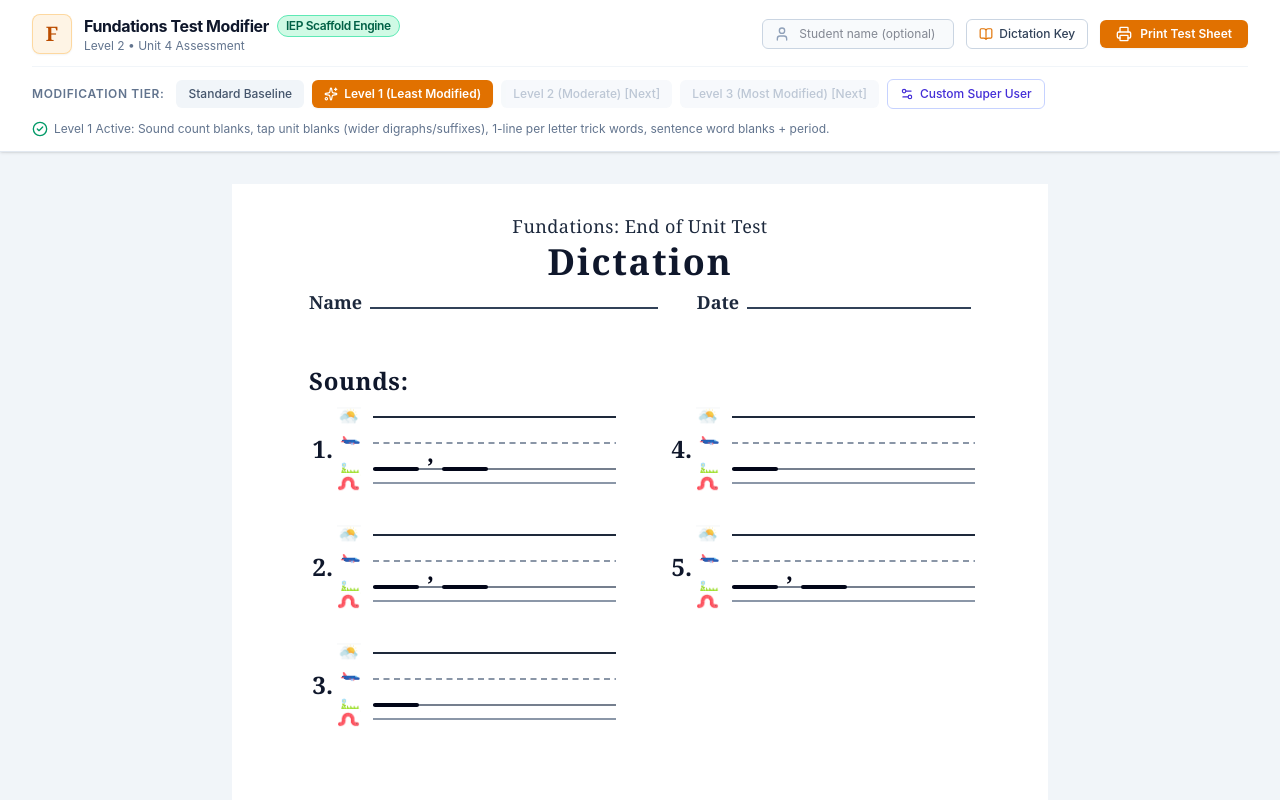
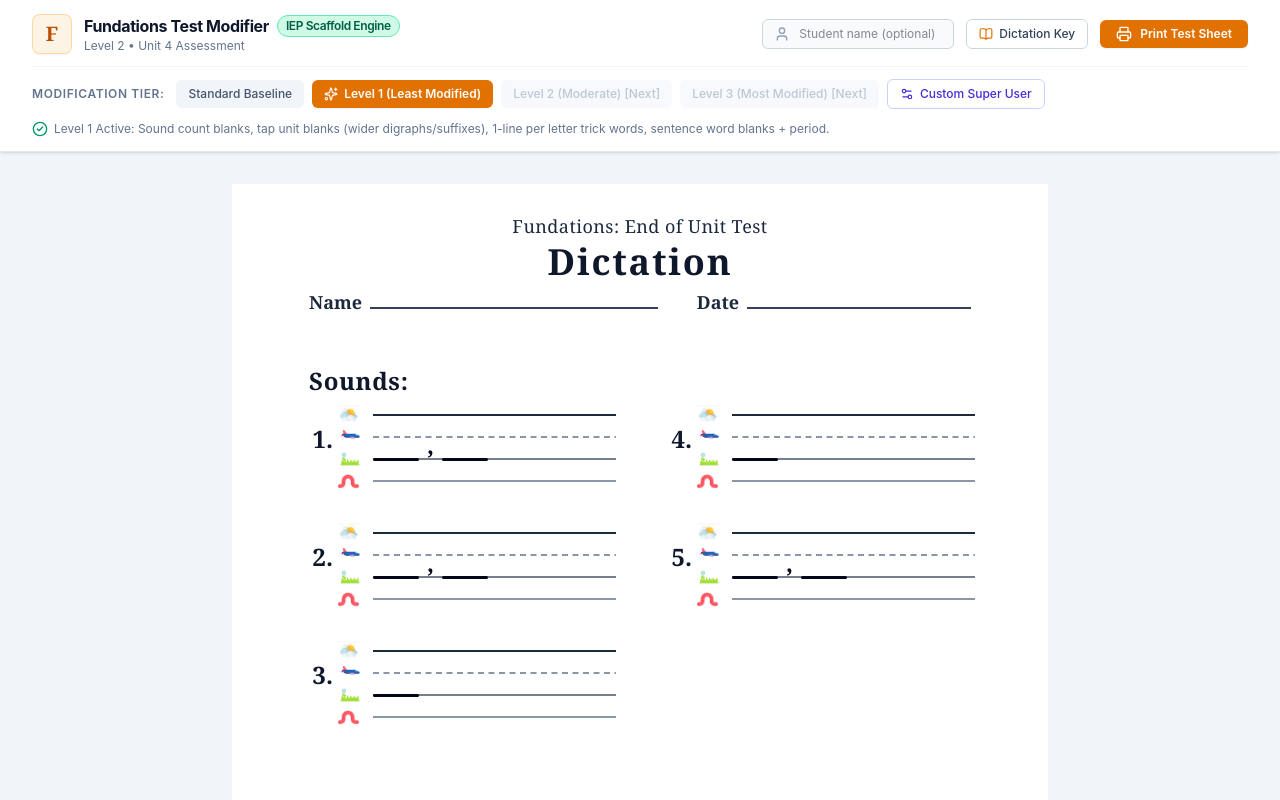
Before and after one commit to tshown-dot/fundations-test-modifier, a React (Vite) app: page / in a window 1280 px wide. Shown: the top 800 px of the page. Built offline with nearby package versions, Linux system fonts and the light colour scheme.

Commit message:
Evenly space the 4 Fundations lines with exact 22px intervals

```diff
--- a/src/components/FundationsGridRow.tsx
+++ b/src/components/FundationsGridRow.tsx
@@ -25,18 +25,19 @@
   className = '',
   showIcons = true,
 }) => {
-  // Line Proportions:
+  // Proportions:
   // Total height: 78px
-  // Skyline: y = 8px (slightly thicker solid)
-  // Plane line: y = 34px (dashed line, 26px below skyline)
-  // Grass line: y = 60px (regular solid baseline, 26px below plane line)
-  // Worm line: y = 74px (regular solid descender, 14px below grass line)
+  // 4 Lines EVENLY SPACED (exact 22px between each line):
+  // Line 1 (Skyline): y = 6px
+  // Line 2 (Plane line): y = 28px (6 + 22)
+  // Line 3 (Grass line): y = 50px (28 + 22)
+  // Line 4 (Worm line): y = 72px (50 + 22)
   const totalHeight = 78;
 
   return (
     <div className={`flex items-start w-full ${className}`}>
-      {/* 1. Item Number Column (Fixed 32px width for 100% consistent alignment across all rows) */}
-      <div className="w-8 shrink-0 flex items-start justify-end pr-1 pt-[28px]">
+      {/* 1. Item Number Column (Aligned with the Grass baseline at y = 50px) */}
+      <div className="w-8 shrink-0 flex items-start justify-end pr-1 pt-[18px]">
         {itemNumber !== undefined ? (
           <span className="font-serif text-2xl font-bold text-slate-900 leading-none">
             {itemNumber}.
@@ -47,30 +48,30 @@
         )}
       </div>
 
-      {/* 2. Authentic Guide Icons Column (Fixed 28px width, vertically centered on each line) */}
+      {/* 2. Authentic Guide Icons Column (Centered vertically on each of the 4 evenly spaced lines) */}
       {showIcons && (
         <div
           className="relative w-7 shrink-0 mr-2 select-none"
           style={{ height: `${totalHeight}px` }}
           aria-hidden="true"
         >
-          {/* Skyline (centered at y = 8px) */}
-          <div className="absolute top-[-2px] left-0 flex items-center justify-center w-6 h-5">
+          {/* Skyline (centered at y = 6px) */}
+          <div className="absolute top-[-4px] left-0 flex items-center justify-center w-6 h-5">
             <SkylineImage className="w-6 h-5 object-contain" />
           </div>
 
-          {/* Plane line (centered at y = 34px) */}
-          <div className="absolute top-[24px] left-0 flex items-center justify-center w-7 h-5">
+          {/* Plane line (centered at y = 28px) */}
+          <div className="absolute top-[18px] left-0 flex items-center justify-center w-7 h-5">
             <PlaneImage className="w-7 h-5 object-contain" />
           </div>
 
-          {/* Grass line (centered at y = 60px) */}
-          <div className="absolute top-[50px] left-0 flex items-center justify-center w-6 h-5">
+          {/* Grass line (centered at y = 50px) */}
+          <div className="absolute top-[40px] left-0 flex items-center justify-center w-6 h-5">
             <GrassImage className="w-6 h-5 object-contain" />
           </div>
 
-          {/* Worm line (centered at y = 74px) */}
-          <div className="absolute top-[64px] left-0 flex items-center justify-center w-6 h-5">
+          {/* Worm line (centered at y = 72px) */}
+          <div className="absolute top-[62px] left-0 flex items-center justify-center w-6 h-5">
             <WormImage className="w-6 h-5 object-contain" />
           </div>
         </div>
@@ -78,7 +79,7 @@
 
       {/* 3. The 4-Line Writing Grid Container */}
       <div className="relative flex-1" style={{ height: `${totalHeight}px` }}>
-        {/* Continuous 4 Guidelines across the entire row */}
+        {/* Continuous 4 Guidelines across the entire row (Exact 22px even spacing) */}
         <svg
           className="absolute inset-0 w-full h-full pointer-events-none"
           preserveAspectRatio="none"
@@ -87,50 +88,50 @@
           {/* 1. Skyline: slightly thicker solid line */}
           <line
             x1="0"
-            y1="8"
+            y1="6"
             x2="100"
-            y2="8"
+            y2="6"
             stroke="#1E293B"
             strokeWidth="2.2"
             vectorEffect="non-scaling-stroke"
           />
 
-          {/* 2. Plane line: dashed line */}
+          {/* 2. Plane line: dashed line (22px below Skyline) */}
           <line
             x1="0"
-            y1="34"
+            y1="28"
             x2="100"
-            y2="34"
+            y2="28"
             stroke="#64748B"
             strokeWidth="1.4"
             strokeDasharray="6 4.5"
             vectorEffect="non-scaling-stroke"
           />
 
-          {/* 3. Grass line: regular solid line (baseline) */}
+          {/* 3. Grass line: regular solid line (22px below Plane line - baseline) */}
           <line
             x1="0"
-            y1="60"
+            y1="50"
             x2="100"
-            y2="60"
+            y2="50"
             stroke="#475569"
             strokeWidth="1.5"
             vectorEffect="non-scaling-stroke"
           />
 
-          {/* 4. Worm line: regular solid line (descender) */}
+          {/* 4. Worm line: regular solid line (22px below Grass line - descender) */}
           <line
             x1="0"
-            y1="74"
+            y1="72"
             x2="100"
-            y2="74"
+            y2="72"
             stroke="#64748B"
             strokeWidth="1.5"
             vectorEffect="non-scaling-stroke"
           />
         </svg>
 
-        {/* Level 1 Scaffold Layer: Distinct blank underlines drawn on the Grass line */}
+        {/* Level 1 Scaffold Layer: Distinct blank underlines resting on the Grass line (y = 50px) */}
         {slots && slots.length > 0 && (
           <div className="absolute inset-0 flex items-center gap-x-2 z-10 pointer-events-none pr-0.5">
             {slots.map((slot, index) => {
@@ -157,26 +158,26 @@
                     }`}
                     style={widthStyle}
                   >
-                    {/* Dark, prominent blank underline resting exactly on the Grass line (y = 60px) */}
+                    {/* Dark, prominent blank underline resting exactly on the Grass line (y = 50px) */}
                     <div
                       className="absolute left-0 right-0 h-[3.5px] bg-slate-950 rounded-xs"
-                      style={{ top: '58px' }}
+                      style={{ top: '48.5px' }}
                     />
 
                     {/* Pre-filled text if applicable */}
                     {slot.label && (
                       <div
                         className="absolute inset-x-0 text-center font-sans text-xl font-bold text-slate-800 leading-none"
-                        style={{ top: '36px' }}
+                        style={{ top: '28px' }}
                       >
                         {slot.label}
                       </div>
                     )}
                   </div>
 
-                  {/* Comma between sound slots (rests right on the grass line) */}
+                  {/* Comma between sound slots (rests right on the grass line at y = 50px) */}
                   {commasBetweenSlots && index < slots.length - 1 && (
-                    <div className="relative h-[78px] flex items-end font-serif text-2xl font-black text-slate-950 select-none pb-[18px]">
+                    <div className="relative h-[78px] flex items-end font-serif text-2xl font-black text-slate-950 select-none pb-[26px]">
                       ,
                     </div>
                   )}
@@ -184,9 +185,9 @@
               );
             })}
 
-            {/* Trailing punctuation cue (rests right on the grass line at the end of the sentence) */}
+            {/* Trailing punctuation cue (rests right on the grass line at y = 50px) */}
             {trailingPunctuation && (
-              <div className="relative h-[78px] flex items-end font-serif text-3xl font-black text-slate-950 select-none pb-[14px] pl-1">
+              <div className="relative h-[78px] flex items-end font-serif text-3xl font-black text-slate-950 select-none pb-[22px] pl-1">
                 {trailingPunctuation}
               </div>
             )}
```
